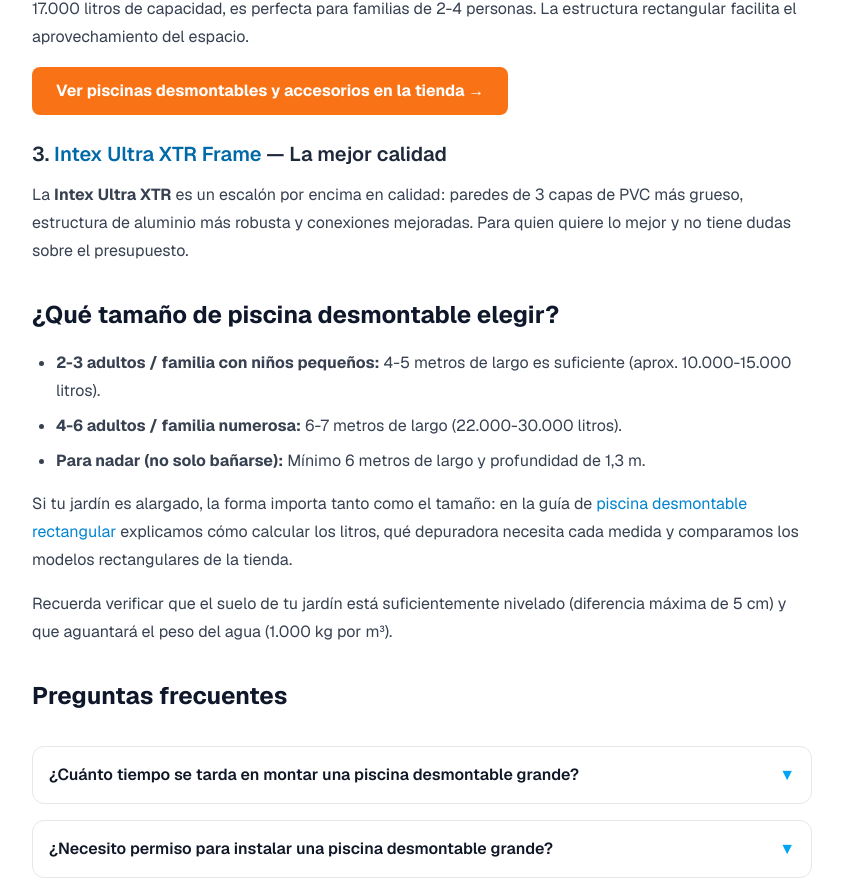
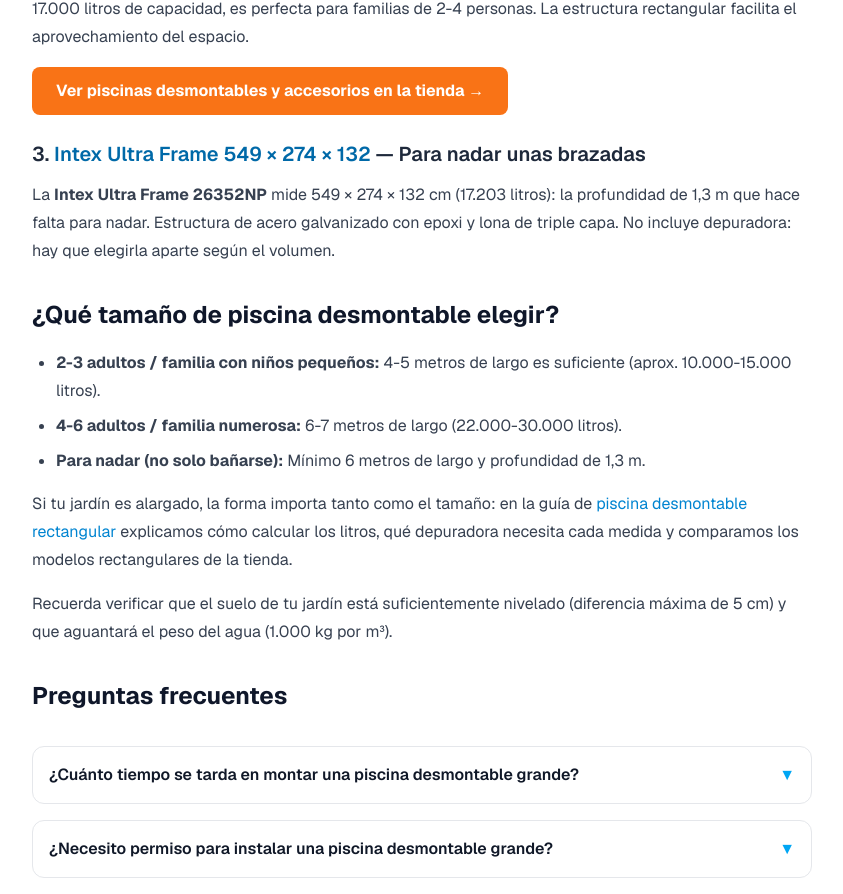
Before and after one commit to mktweb360/guiadelpiscina, a Next.js app: page /piscina-desmontable-grande in a window 1280 px wide. Shown: the part 1713-2607 px from the top of the page, without its empty margins (48-891 px from the left). Built offline with nearby package versions, Linux system fonts and the light colour scheme.

Commit message:
Guía de piscina desmontable grande: el punto 3 enlaza a la Ultra Frame 26352NP (la Ultra XTR 549x274 está sin compra) y la redirección antigua apunta a esa ficha

```diff
--- a/app/piscina-desmontable-grande/page.tsx
+++ b/app/piscina-desmontable-grande/page.tsx
@@ -182,9 +182,9 @@
             </Link>
           </div>
 
-          <h3>3. <Link href="/tienda/piscinas-desmontables/intex-ultra-xtr-549x274-depuradora" className="text-sky-700 hover:underline">Intex Ultra XTR Frame</Link> — La mejor calidad</h3>
+          <h3>3. <Link href="/tienda/piscinas-desmontables/intex-26352np-ultra-frame" className="text-sky-700 hover:underline">Intex Ultra Frame 549 × 274 × 132</Link> — Para nadar unas brazadas</h3>
           <p>
-            La <strong>Intex Ultra XTR</strong> es un escalón por encima en calidad: paredes de 3 capas de PVC más grueso, estructura de aluminio más robusta y conexiones mejoradas. Para quien quiere lo mejor y no tiene dudas sobre el presupuesto.
+            La <strong>Intex Ultra Frame 26352NP</strong> mide 549 × 274 × 132 cm (17.203 litros): la profundidad de 1,3 m que hace falta para nadar. Estructura de acero galvanizado con epoxi y lona de triple capa. No incluye depuradora: hay que elegirla aparte según el volumen.
           </p>
 
           <h2>¿Qué tamaño de piscina desmontable elegir?</h2>
--- a/next.config.ts
+++ b/next.config.ts
@@ -30,7 +30,7 @@
   { source: "/tienda/muebles-jardin/conjunto-rattan-4-piezas", destination: "/tienda/muebles-jardin/casaria-conjunto-jardin-poliratan-4-piezas", permanent: true },
   { source: "/tienda/muebles-jardin/tumbona-plegable-aluminio", destination: "/tienda/muebles-jardin/outsunny-2-tumbonas-plegables-aluminio", permanent: true },
   { source: "/tienda/piscinas-desmontables/intex-28101np-easy-set-piscina-pequena", destination: "/tienda/piscinas-desmontables", permanent: true },
-  { source: "/tienda/piscinas-desmontables/intex-ultra-xtr-rectangular", destination: "/tienda/piscinas-desmontables/intex-ultra-xtr-549x274-depuradora", permanent: true },
+  { source: "/tienda/piscinas-desmontables/intex-ultra-xtr-rectangular", destination: "/tienda/piscinas-desmontables/intex-26352np-ultra-frame", permanent: true },
   { source: "/tienda/piscinas-desmontables/bestway-steel-pro-max-366", destination: "/tienda/piscinas-desmontables/bestway-steel-pro-max-366x100", permanent: true },
   { source: "/tienda/depuradoras/intex-28636", destination: "/tienda/depuradoras/intex-28636-depuradora-cartucho", permanent: true },
   { source: "/tienda/depuradoras/bestway-flowclear-58496", destination: "/tienda/depuradoras", permanent: true },
```
